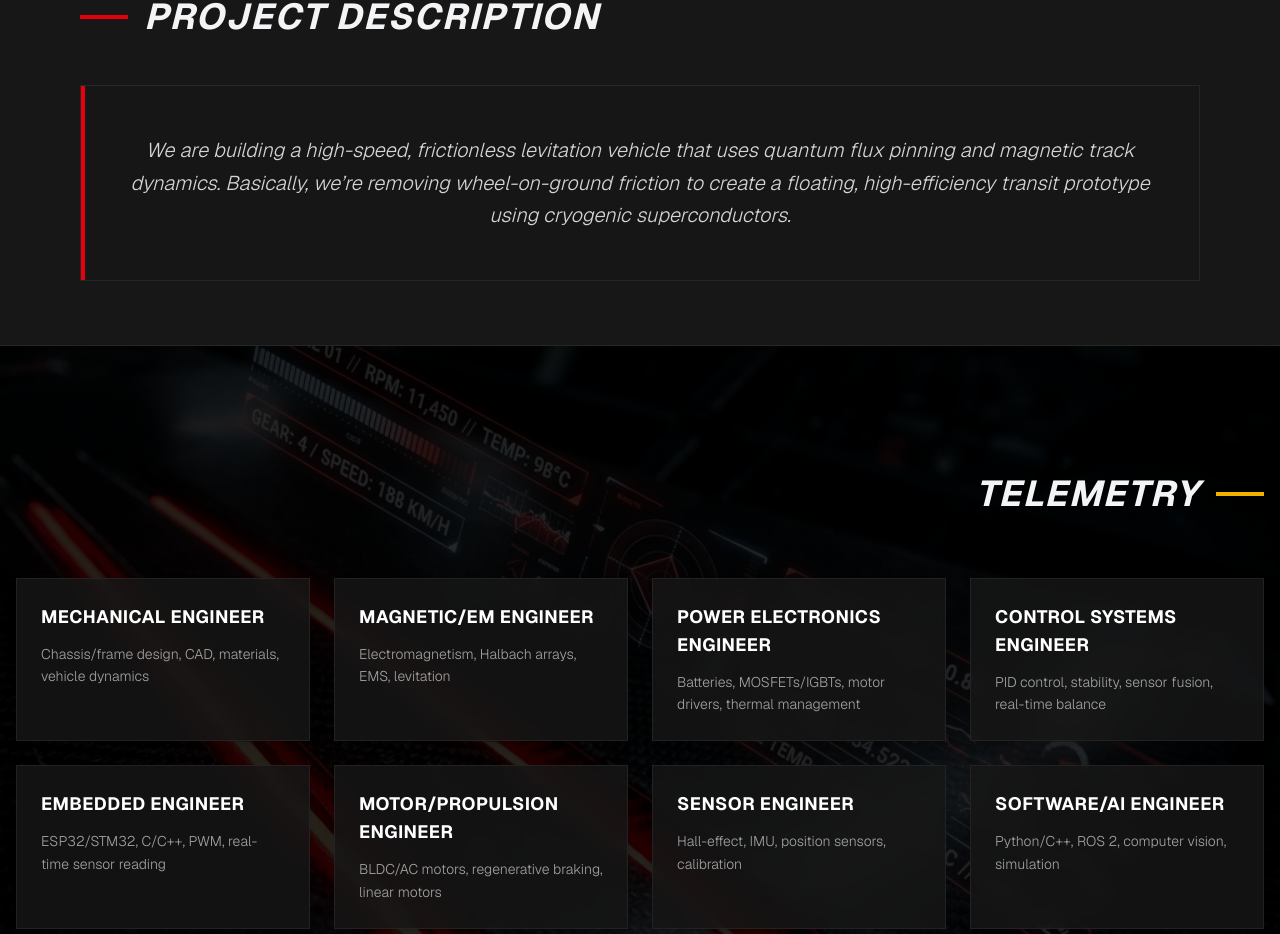
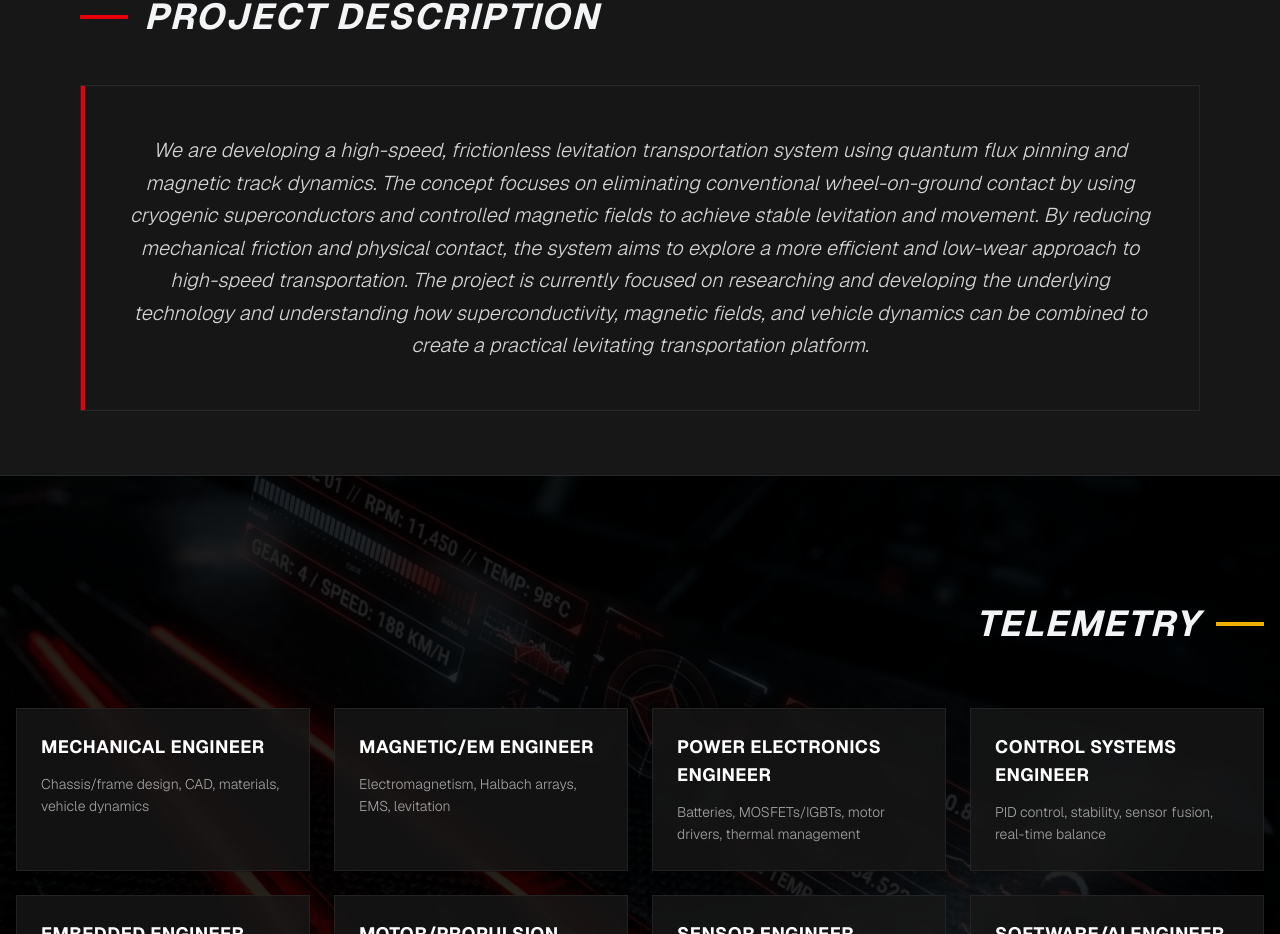
Before and after one commit to KevenMarini/Rec, a Next.js app: page / in a window 1280 px wide. Shown: the part 1535-2469 px from the top of the page. Built offline with nearby package versions, Linux system fonts and the light colour scheme.

Commit message:
Update project description with expanded version

```diff
--- a/src/app/page.tsx
+++ b/src/app/page.tsx
@@ -258,7 +258,7 @@ export default function Home() {
         >
           <div className="absolute top-0 left-0 w-1 h-full bg-red-600"></div>
           <p className="text-xl text-neutral-300 font-light italic text-center leading-relaxed">
-            We are building a high-speed, frictionless levitation vehicle that uses quantum flux pinning and magnetic track dynamics. Basically, we’re removing wheel-on-ground friction to create a floating, high-efficiency transit prototype using cryogenic superconductors.
+            We are developing a high-speed, frictionless levitation transportation system using quantum flux pinning and magnetic track dynamics. The concept focuses on eliminating conventional wheel-on-ground contact by using cryogenic superconductors and controlled magnetic fields to achieve stable levitation and movement. By reducing mechanical friction and physical contact, the system aims to explore a more efficient and low-wear approach to high-speed transportation. The project is currently focused on researching and developing the underlying technology and understanding how superconductivity, magnetic fields, and vehicle dynamics can be combined to create a practical levitating transportation platform.
           </p>
         </motion.div>
       </section>
```
